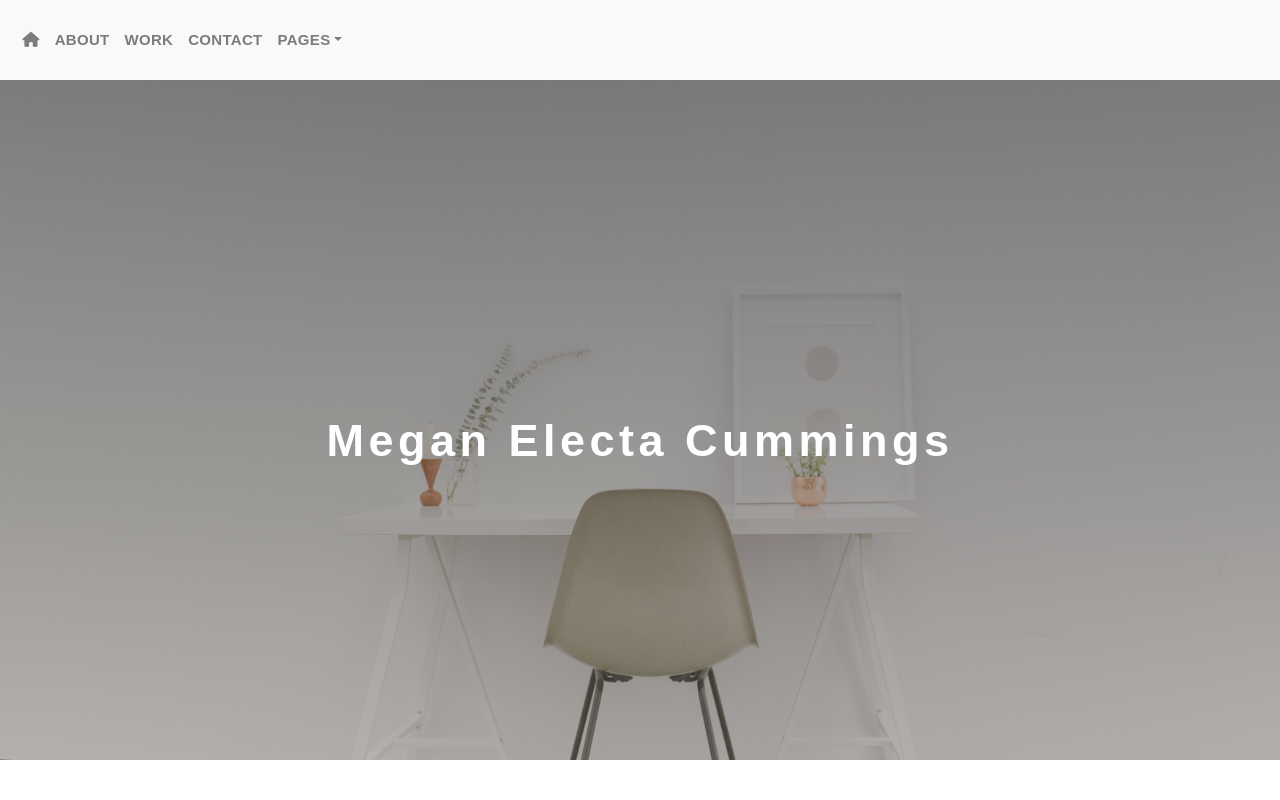
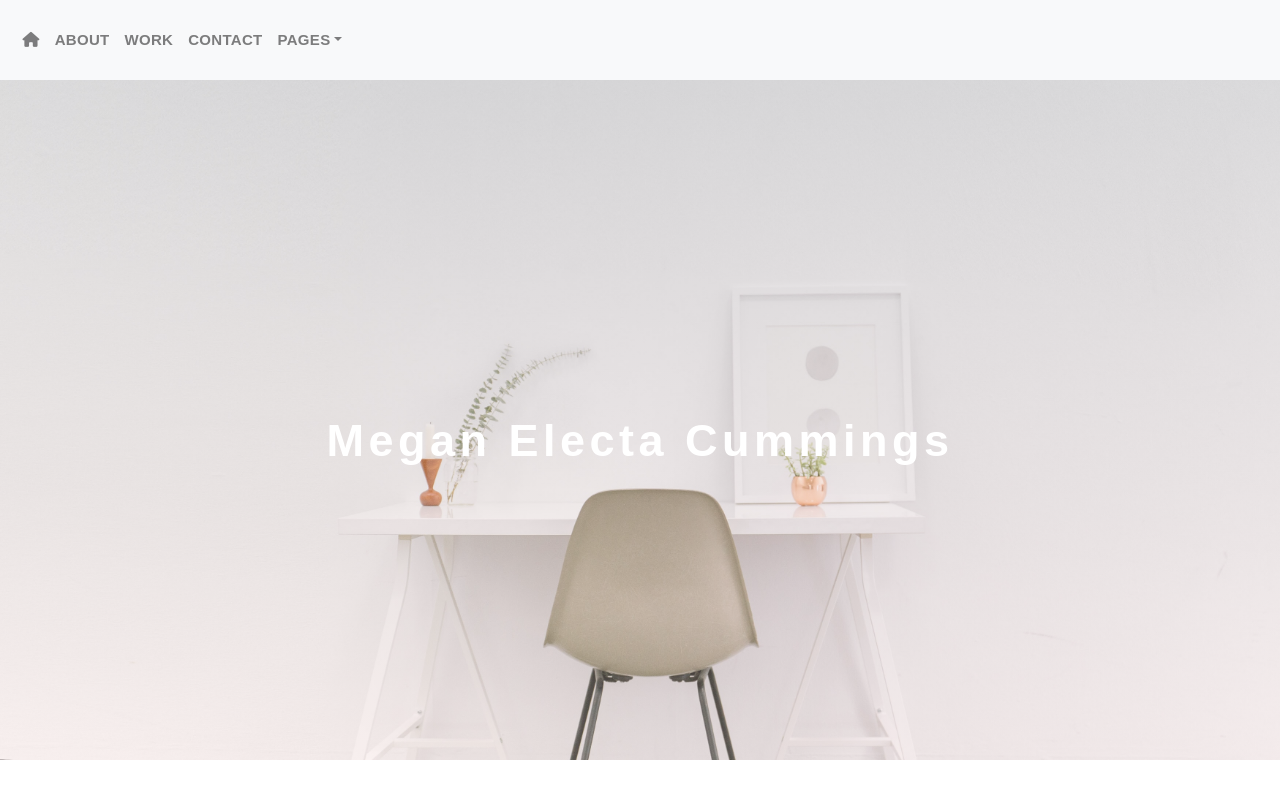
Before and after one commit to meganecummings/Portfolio, a React (Create React App) app: page / in a window 1280 px wide. Shown: the top 800 px of the page. Built offline with nearby package versions, Linux system fonts and the light colour scheme; a web font is replaced by a local one.

Commit message:
Updated Header

```diff
--- a/src/components/Header/Header.css
+++ b/src/components/Header/Header.css
@@ -13,7 +13,7 @@ header h1 {
 }
 
 #header {
-    background-image: linear-gradient( rgba(0, 0, 0, 0.5), rgba(119, 113, 105, 0.509)), url('./desk.jpg');
+    background-image: linear-gradient( rgb(0, 0, 0, 0.1), rgba(255, 228, 225, 0.31)), url('./desk.jpg');
     background-size: cover;
     background-position: bottom;
     background-repeat: no-repeat;
```
